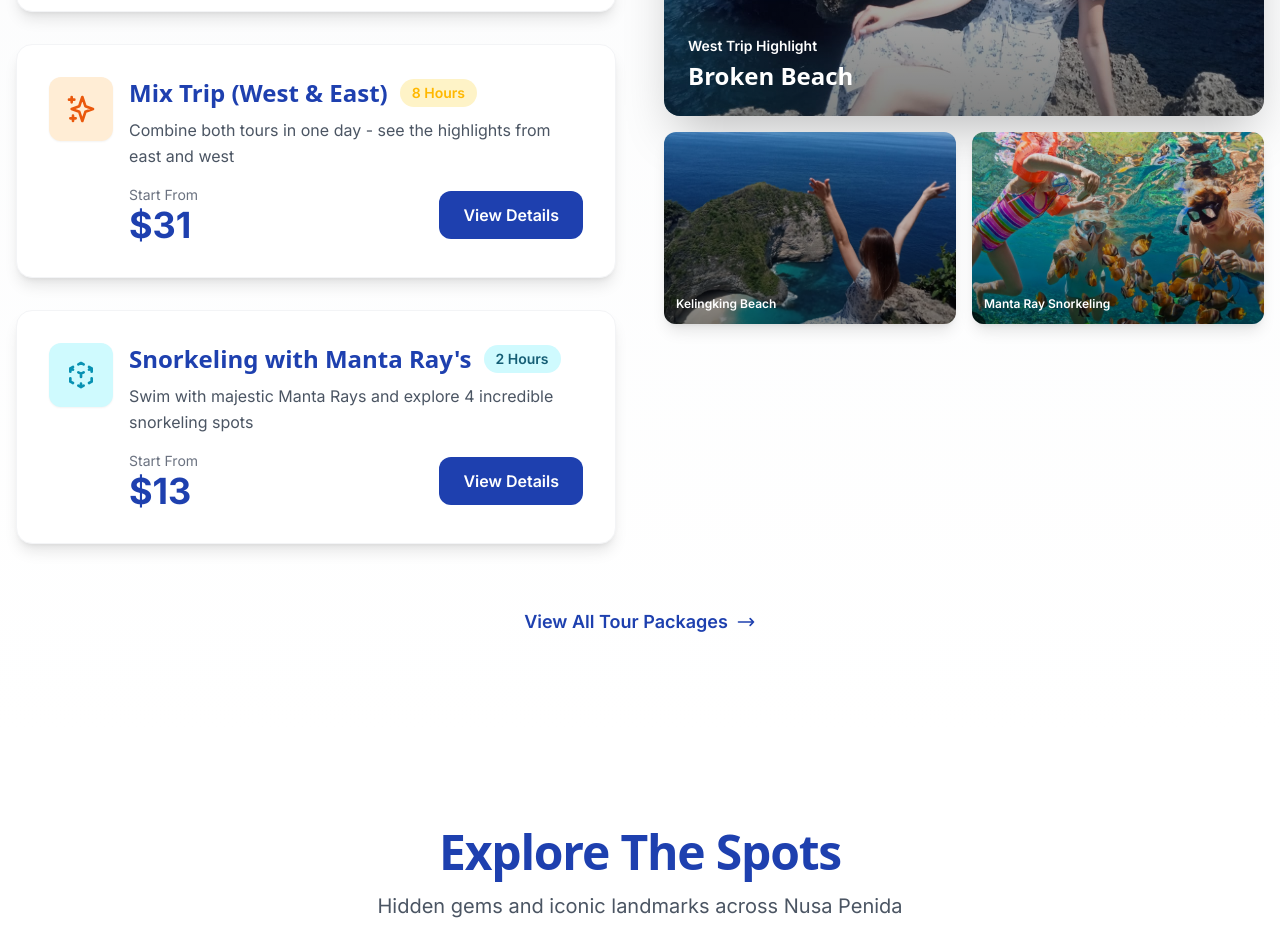
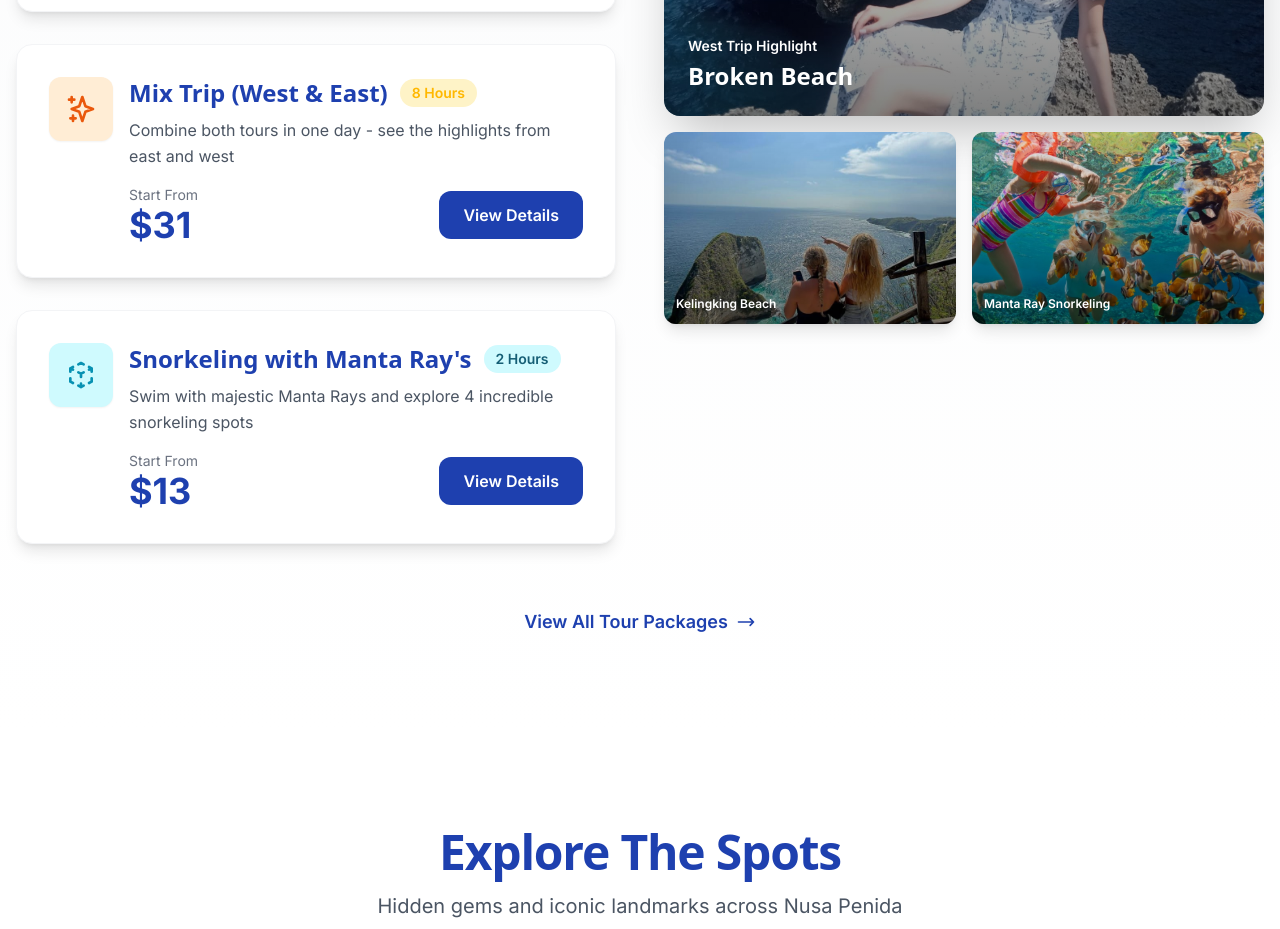
Before and after one commit to reikidevs/nusabeetrip, a Next.js app: page / in a window 1280 px wide. Shown: the part 1600-2529 px from the top of the page. Built offline with nearby package versions, Linux system fonts and the light colour scheme; no server answers.

Commit message:
feat(tours): update West Trip package image to Kelingking Beach variant
- Replace West Trip Kelingking Beach 5 image with Kelingking Beach 7 variant
- Update image reference in home page tour card component
- Reorganize image asset by moving Diamond Beach 4 to West Trip directory structure

```diff
--- a/src/app/page.tsx
+++ b/src/app/page.tsx
@@ -242,7 +242,7 @@ export default function Home() {
                 <div className="grid grid-cols-2 gap-4">
                   <div className="relative h-48 rounded-xl overflow-hidden shadow-lg group">
                     <Image
-                      src="/images/West%20Trip/West%20Trip%20Kelingking%20Beach%205.jpeg"
+                      src="/images/West%20Trip/West%20Trip%20Kelingking%20Beach%207.jpeg"
                       alt="Kelingking Beach - West Trip"
                       fill
                       className="object-cover group-hover:scale-105 transition-transform duration-700"
```
Also changed, not shown: public/images/West Trip/West Trip Kelingking Beach 7.jpeg (renamed from public/images/East Trip/East Trip Diamond Beach 4.jpeg).
